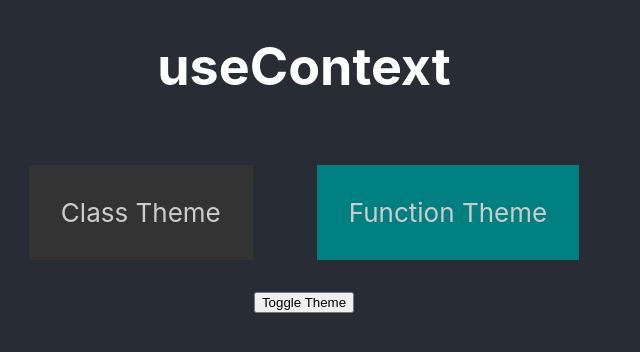
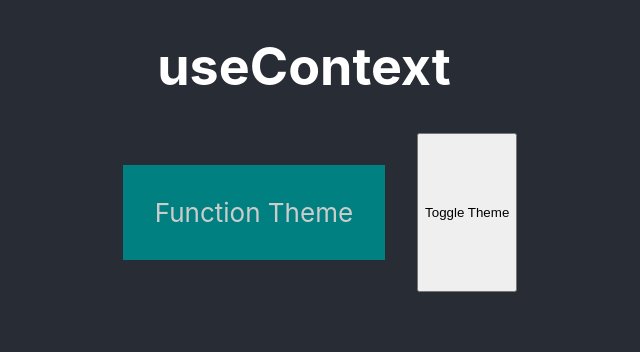
Before and after one commit to tontruongdao/note-use-context, a React (Create React App) app: page / in a window 1280 px wide. Shown: the top 352 px of the page, without its empty margins (336-976 px from the left). Built offline with nearby package versions, Linux system fonts and the light colour scheme.

Commit message:
used custom hooks in functional components

```diff
--- a/src/App.js
+++ b/src/App.js
@@ -1,31 +1,23 @@
-import React, { useState } from 'react'
 import ClassComponent from './ClassComponent'
 import FunctionalComponent from './FunctionalComponent';
+import { ThemeProvider } from './ThemeContext';
 import './App.css';
 
-export const ThemeContext = React.createContext();
-
 function App() {
-  const [darkTheme, setDarkTheme] = useState(true)
-
-  const toggleTheme = () => {
-    setDarkTheme(prevDarkTheme => !prevDarkTheme)
-  }
 
   // Everything wrapped under the ThemeContext.Provider has access to the value.
   return (
-    <ThemeContext.Provider value={darkTheme}>
+    <ThemeProvider>
       <div className="App">
         <header className="App-header">
           <h1>useContext</h1>
           <div style={{ display: "flex", flexDirection: "row" }}>
-            <ClassComponent />
+            {/* <ClassComponent /> */}
             <FunctionalComponent />
           </div>
-          <button onClick={toggleTheme}>Toggle Theme</button>
         </header>
       </div>
-    </ThemeContext.Provider>
+    </ThemeProvider>
   );
 }
 
--- a/src/ClassComponent.js
+++ b/src/ClassComponent.js
@@ -1,27 +1,26 @@
-import React, { Component } from 'react'
-import { ThemeContext } from './App'
+// import React, { Component } from 'react'
 
-export default class ClassComponent extends Component {
-  themeStyles(dark) {
-    return {
-      backgroundColor: dark ? '#333' : '#CCC',
-      color: dark ? '#CCC' : '#333',
-      padding: '2rem',
-      margin: '2rem'
-    }
-  }
+// export default class ClassComponent extends Component {
+//   themeStyles(dark) {
+//     return {
+//       backgroundColor: dark ? '#333' : '#CCC',
+//       color: dark ? '#CCC' : '#333',
+//       padding: '2rem',
+//       margin: '2rem'
+//     }
+//   }
 
-  render() {
-    return (
-      <ThemeContext.Consumer>
-        {darkTheme => {
-          return (
-            <div style={this.themeStyles(darkTheme)}>
-              Class Theme
-            </div>
-          )
-        }}
-      </ThemeContext.Consumer>
-    )
-  }
-}
+//   render() {
+//     return (
+//       <ThemeContext.Consumer>
+//         {darkTheme => {
+//           return (
+//             <div style={this.themeStyles(darkTheme)}>
+//               Class Theme
+//             </div>
+//           )
+//         }}
+//       </ThemeContext.Consumer>
+//     )
+//   }
+// }
--- a/src/FunctionalComponent.js
+++ b/src/FunctionalComponent.js
@@ -1,8 +1,9 @@
-import { useContext } from "react"
-import { ThemeContext } from "./App"
+import { useTheme, useThemeUpdate } from "./ThemeContext"
 
 const FunctionalComponent = () => {
-  const darkTheme = useContext(ThemeContext)
+  const darkTheme = useTheme()
+  const toggleTheme = useThemeUpdate();
+
   const themeStyles = {
     backgroundColor: darkTheme ? '#008080' : '#CCC',
     color: darkTheme ? '#CCC' : '#008080',
@@ -11,9 +12,12 @@
   }
 
   return (
-    <div style={themeStyles}>
-      Function Theme
-    </div>
+    <>
+      <div style={themeStyles}>
+        Function Theme
+      </div>
+      <button onClick={toggleTheme}>Toggle Theme</button>
+    </>
   )
 }
 
--- /dev/null
+++ b/src/ThemeContext.js
@@ -0,0 +1,30 @@
+import React, { useState, useContext } from 'react'
+
+
+const ThemeContext = React.createContext()
+const ThemeUpdateContext = React.createContext()
+
+
+export function useTheme() {
+  return useContext(ThemeContext)
+}
+
+export function useThemeUpdate() {
+  return useContext(ThemeUpdateContext)
+}
+
+export function ThemeProvider({ children }) {
+  const [darkTheme, setDarkTheme] = useState(true)
+
+  const toggleTheme = () => {
+    setDarkTheme(prevDarkTheme => !prevDarkTheme)
+  }
+
+  return (
+    <ThemeContext.Provider value={darkTheme}>
+      <ThemeUpdateContext.Provider value={toggleTheme}>
+        {children}
+      </ThemeUpdateContext.Provider>
+    </ThemeContext.Provider>
+  )
+}
```
